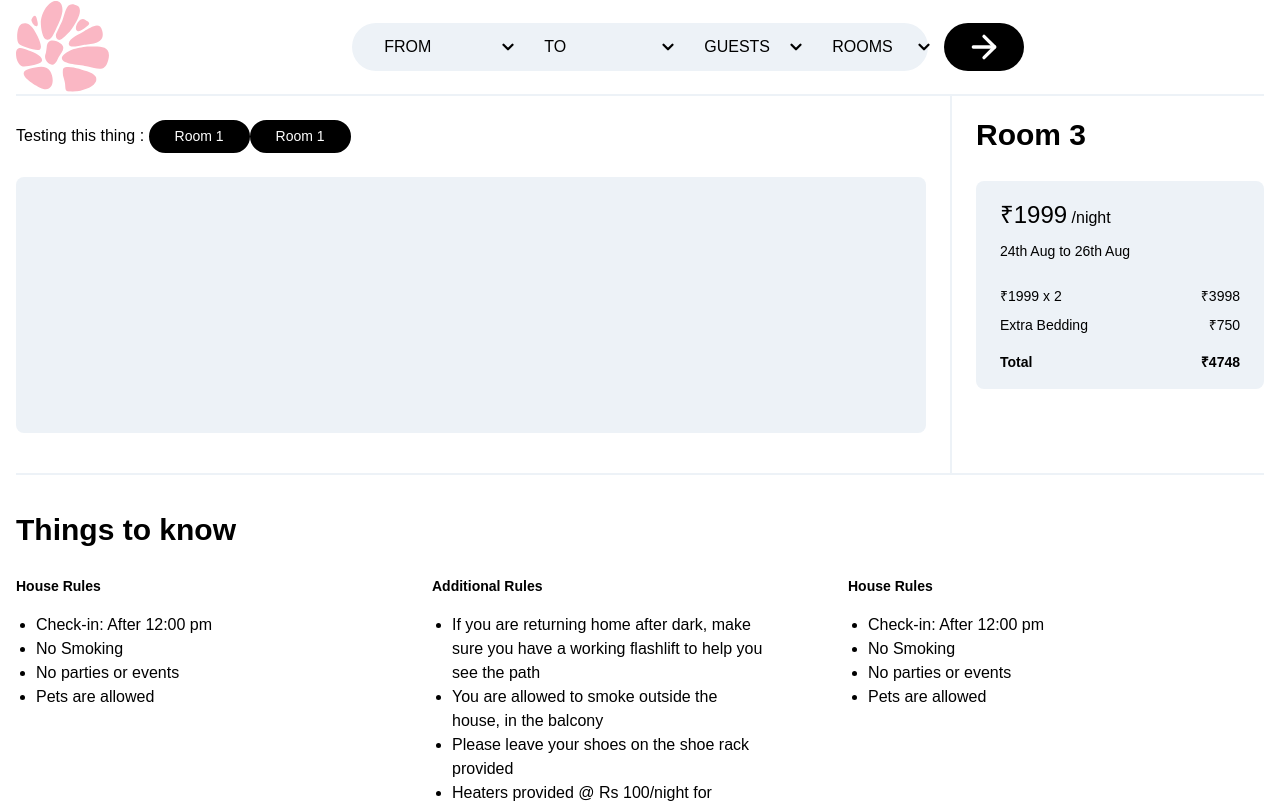
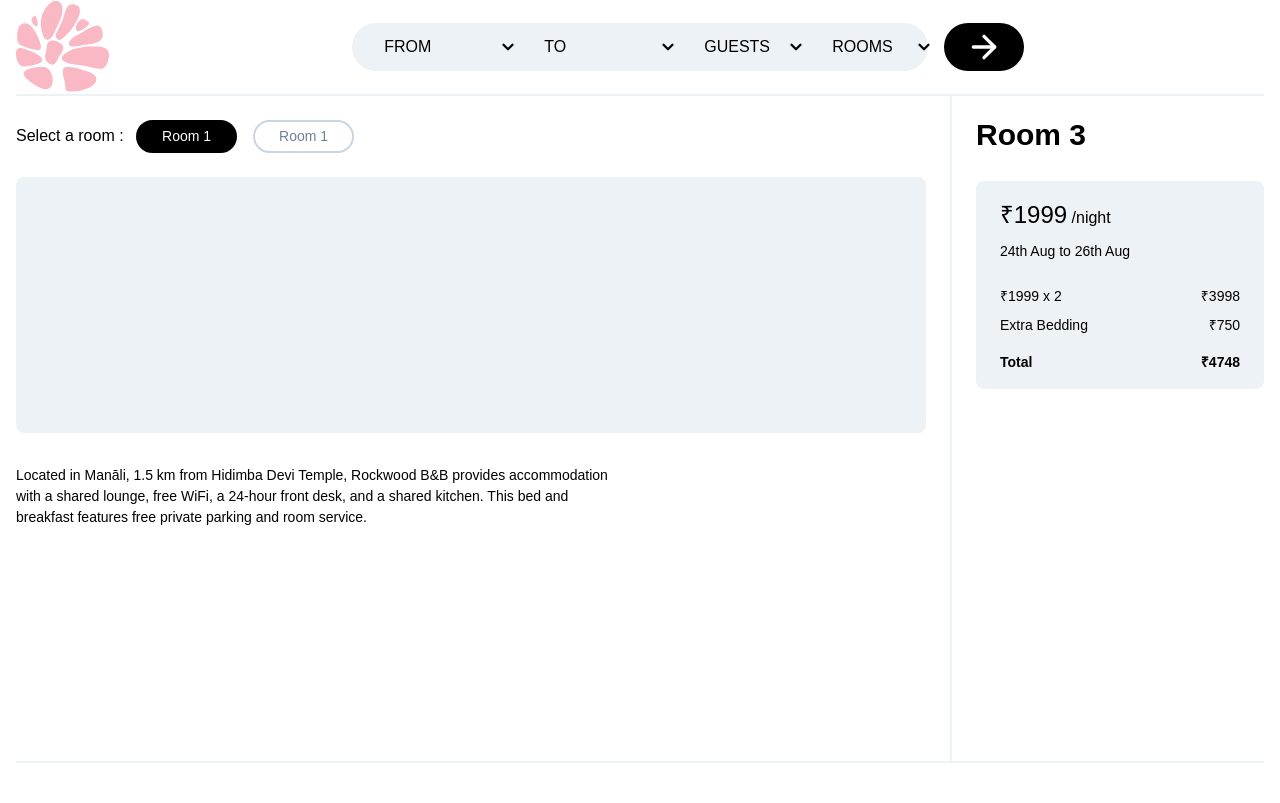
Before and after one commit to yohanelly95/RockwoodBNB, a Next.js app: page /rooms in a window 1280 px wide. Shown: the top 803 px of the page. Built offline with nearby package versions, Linux system fonts and the light colour scheme.

Commit message:
Added sections | Rooms

```diff
--- a/components/common/Footer.js
+++ b/components/common/Footer.js
@@ -7,9 +7,9 @@ const Footer = () => (
         <img className="w-56" src="../assets/img/rockwood-logo-blk.svg"></img>
       </div>
       <div className="w-3/4 h-16 flex justify-evenly items-center">
-        <Link href="/">Facebook</Link>
-        <Link href="/">Whatsapp</Link>
-        <Link href="/">About the team</Link>
+        <Link href="/"><a>Facebook</a></Link>
+        <Link href="/"><a>Whatsapp</a></Link>
+        <Link href="/"><a>About the team</a></Link>
       </div>
     </div>
   </footer>
--- a/components/common/Nav.js
+++ b/components/common/Nav.js
@@ -13,7 +13,7 @@ export default function Nav() {
         <img
           className="cursor-pointer"
           src="/assets/img/logo-sm.svg"
-          alt="Gray Prismic logo"
+          alt="logo"
         />
       </Link>
       <div className="self-center w-full">
--- a/pages/rooms.js
+++ b/pages/rooms.js
@@ -9,16 +9,25 @@ function Rooms() {
       <section className="flex flex-row border-b-2 border-gray-200">
         <div className="w-3/4 border-r-2 border-gray-200 pr-6 pb-10">
             <div className="w-full py-6">
-                Testing this thing : <button className="btn-primary">Room 1</button>
-                <button className="btn-primary">Room 1</button>
+                Select a room : <button className="btn-primary ml-2">Room 1</button>
+                <button className="btn-secondary ml-4">Room 1</button>
             </div>
+            <div className="">
                 <div className="h-64 bg-gray-200 rounded-lg">
-
+                </div>
+                <div className="flex flex-row mt-8">
+                    <div className="w-2/3 h-64">
+                        <p>Located in Manāli, 1.5 km from Hidimba Devi Temple, Rockwood B&B provides accommodation with a shared lounge, free WiFi, a 24-hour front desk, and a shared kitchen. This bed and breakfast features free private parking and room service.</p>
+                    </div>
+                    <div className="w-1/3 flex flex-wrap">
+                    </div>
+                </div>
             </div>
         </div>
         <div className="w-1/4 pl-6">
             <h2 className="mt-4">Room 3</h2>
-            <div className="w-full mt-6 py-4 px-6 bg-gray-200 rounded-lg">
+            <div className="w-full mt-6 py-4 px-6 bg-gray-200 rounded-lg flex flex-col flex-grow">
+                <div className="">
                     <p className="text-2xl">₹<span>1999</span><span className="text-base"> /night</span></p>
                     <p className="mt-2"><span>24th Aug</span> to <span>26th Aug</span></p>
                     <p className="mt-6">₹<span>1999</span> x <span>2</span><span className="float-right">₹<span>3998</span></span></p>
@@ -27,8 +36,9 @@ function Rooms() {
 
                 </div>
             </div>
+        </div>
       </section>
-      <section className="mt-8">
+      <section className="mt-8 pb-20">
           <h2>Things to know</h2>
           <div className="flex flex-row mt-6">
             <div className="w-1/3">
```
Lines whose indentation alone changed are shown as unchanged.
